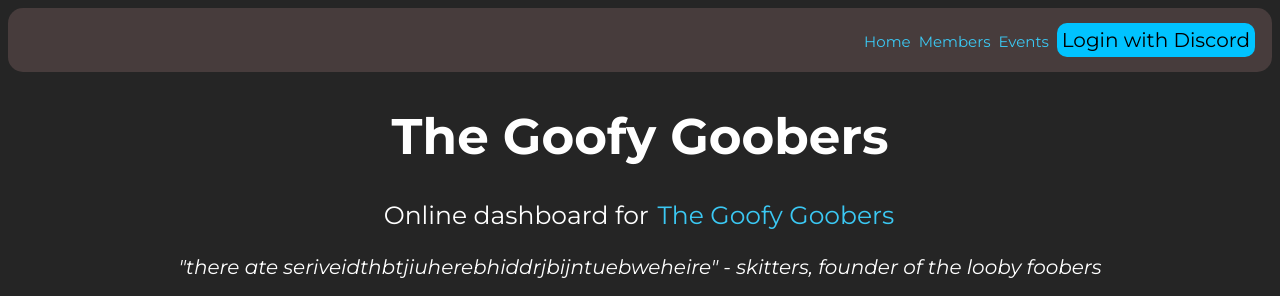
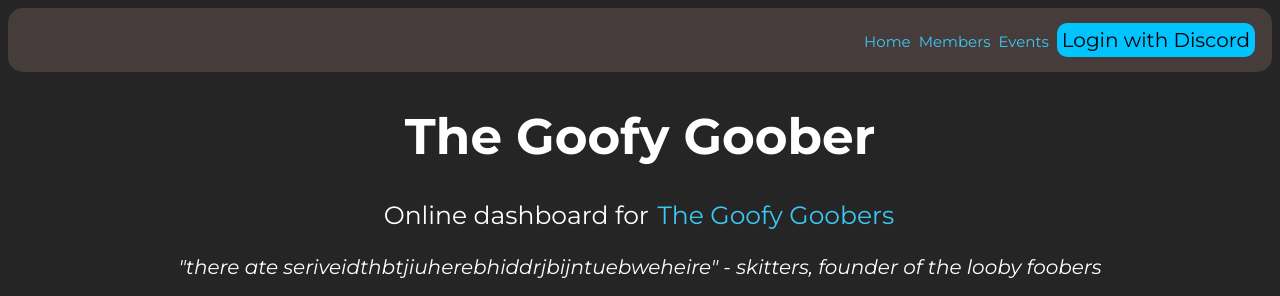
Before and after one commit to hackrxd/thesiteygoobers, a website: page public/index.html in a window 1280 px wide. Shown: the top 296 px of the page. Drawn offline with Linux system fonts and the light colour scheme; no server answers.

Commit message:
goofy goober

```diff
--- a/public/index.html
+++ b/public/index.html
@@ -18,7 +18,7 @@
                 <a href="/auth/discord"><button>Login with Discord</button></a>
             </span>
         </nav>
-        <h1>The Goofy Goobers</h1>
+        <h1>The Goofy Goober</h1>
         <p>Online dashboard for <a href="https://discord.gg/AGxjYgQ5GH">The Goofy Goobers</a></p>
         <p class="quote">"there ate seriveidthbtjiuherebhiddrjbijntuebweheire" - skitters, founder of the looby foobers</p>
         <span id="willow-quote" class="quote"></span>
```
